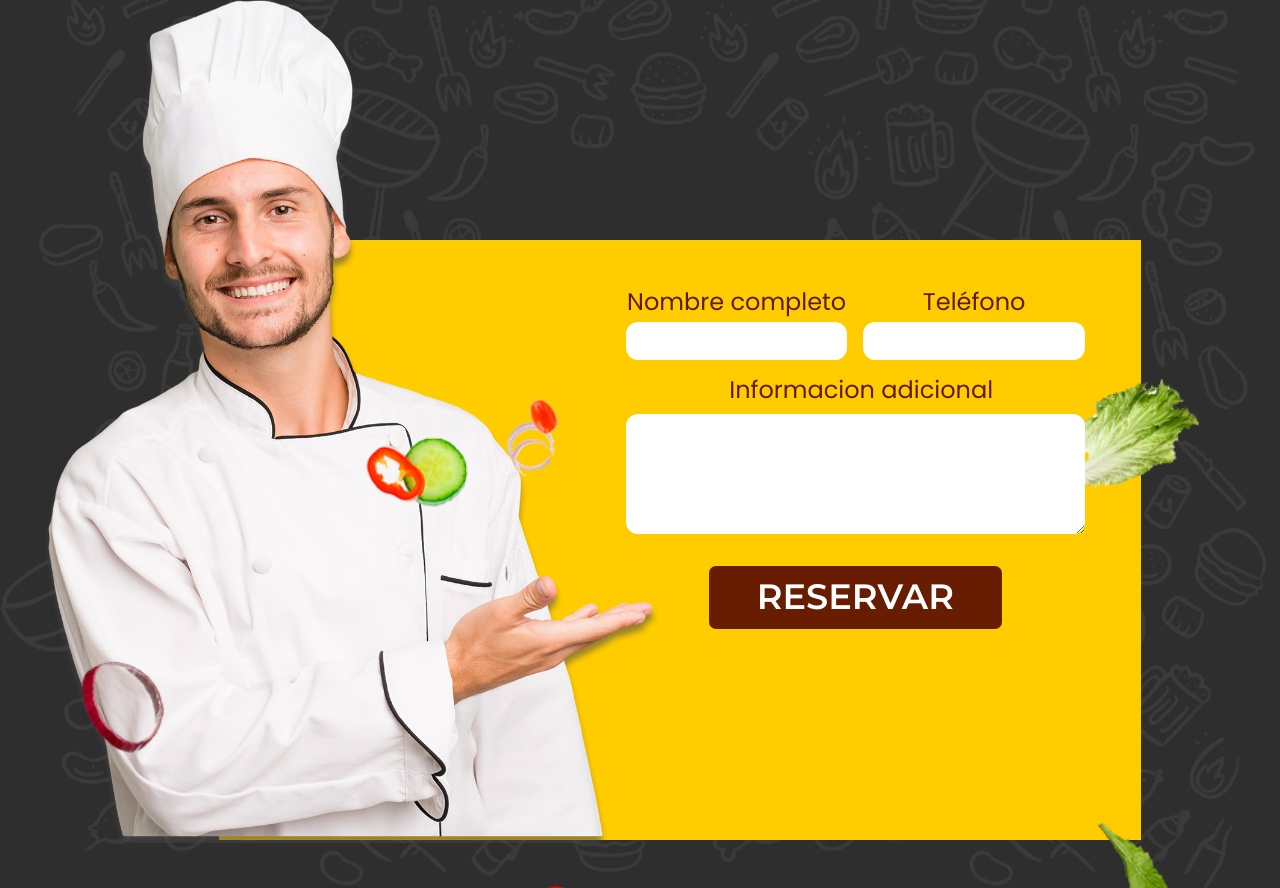
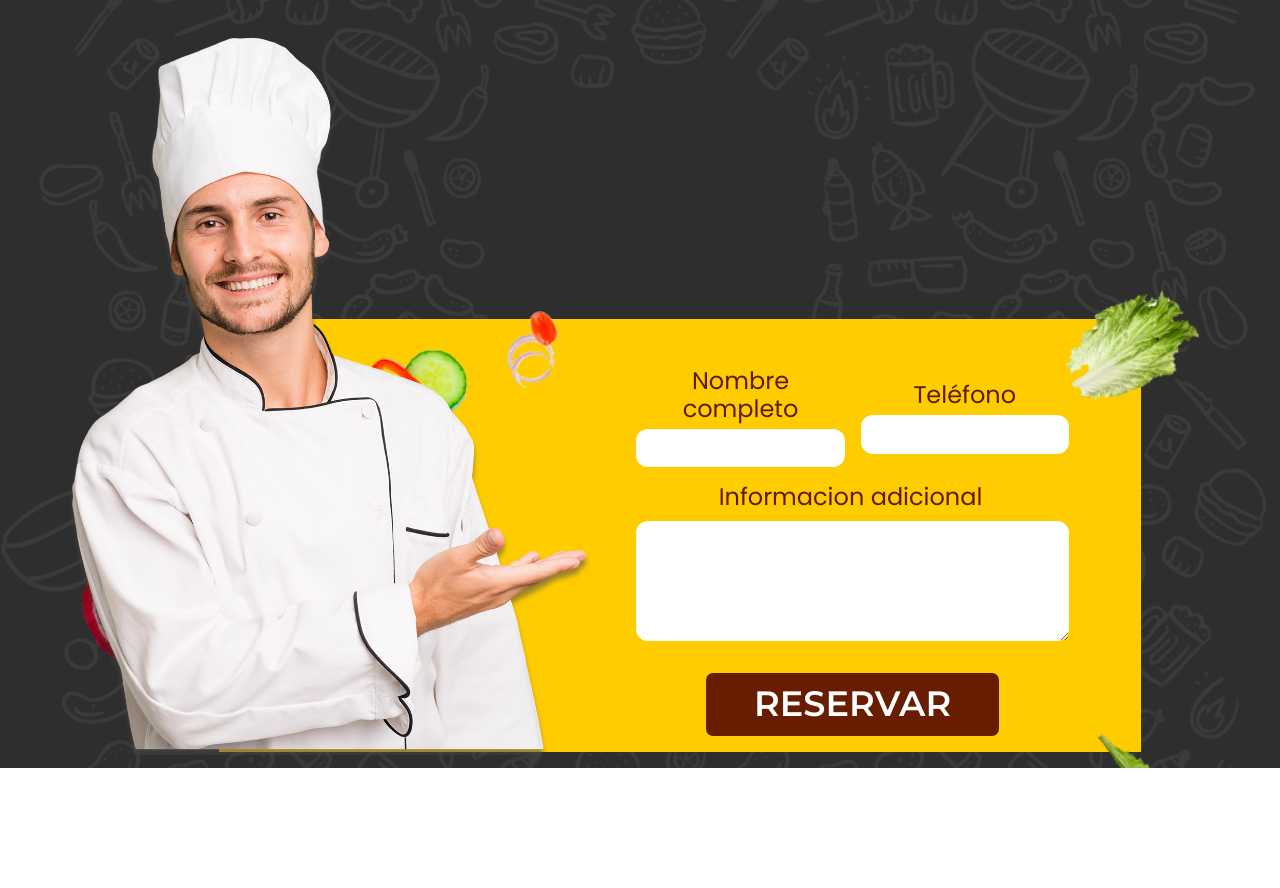
Before and after one commit to lassonico/restaurante-hotel, a plain HTML site: page index.html in a window 1280 px wide. Shown: the part 2440-3328 px from the top of the page. After the commit the page ends 3208 px from the top, so only its background shows below. Drawn offline with Linux system fonts and the light colour scheme.

Commit message:
mas ajustes

```diff
--- a/app.css
+++ b/app.css
@@ -469,8 +469,8 @@ body{
     background-size: cover;
     background-position: center center;
     width: 100%;
-    height: 90vh;
-    padding: 2rem 10px;
+    height: 70vh;
+    padding: 1rem 1rem;
     margin-top: .2rem;
     overflow: hidden;
 }
@@ -482,6 +482,12 @@ body{
     }
 }
 
+@media (min-width:1250px){
+    .contenedor-reservas{
+        height: 135vh;
+    }
+}
+
 .formulario{
     background-color: #ffcc00;
     position: absolute;
@@ -489,20 +495,21 @@ body{
     right: 0;
     left: 0;
     width: 94%;
-    height: 40%;
+    height: auto;
     margin: 2rem auto 0 auto;
+    padding: 1rem;
     border-radius: 10px;
 }
 
 @media (min-width: 768px){
     .formulario{
         position: absolute;
-        bottom: 3rem;
+        bottom: 1rem;
         left: 5rem;
         right: 0;
         width: 72%;
-        height: 50%;
         margin: 1rem auto 0 auto;
+        padding: 1rem;
         border-radius: 0;
         display: flex;
         align-items: center;
@@ -511,20 +518,20 @@ body{
 }
 
 .contenedor-reservas .img-chef{
+    position: absolute;
     width: 180px;
     position: absolute;
-    left: -39px;
+    left: -3rem;
     bottom: 0;
-    z-index: 10;
+    z-index: 1;
 }
 
 @media (min-width: 768px){
     .contenedor-reservas .img-chef{
-        width: 650px;
-        position: absolute;
+        width: 60%;
         right: 0;
         bottom: 0;
-        left: -21%;
+        left: -18%;
         bottom: -.2rem;
         z-index: 1;
     }
@@ -566,6 +573,7 @@ body{
 }
 
 .formulario form{
+    position: sticky;
     z-index: 10;
     width: 100%;
     height: auto;
@@ -575,9 +583,9 @@ body{
 
 @media (min-width: 768px){
     .formulario form{
-        width: 55%;
+        width: 54%;
         height: 100%;
-        margin-top: 6rem;
+        margin-top: 2rem;
         margin-right: 2rem;
     }
 }
@@ -627,7 +635,6 @@ form label{
 .contenedor-textarea textarea{
     font-family: 'Poppins', sans-serif;
     border: none;
-    padding: .9rem;
     border-radius: 3px;
     width: 100%;
     outline: none;
@@ -636,7 +643,7 @@ form label{
 .seccion-input input{
     width: 100%;
     margin: 0 auto;
-    padding: .5rem 0;
+    padding: .5rem;
     font-size: 1.2rem;
 }
 
@@ -645,6 +652,7 @@ form label{
     min-width: 200px;
     min-height: 70px;
     font-size: 1.2rem;
+    padding: .5rem;
 }
 
 @media (min-width: 768px){
@@ -659,7 +667,7 @@ form label{
         min-width: 100%;
         width: 100%;
         height: 120px;
-        font-size: 1.7rem;
+        font-size: 1.2rem;
         border-radius: 12px;
     }
 }
@@ -707,7 +715,7 @@ form button{
     transform: rotate(-15deg);
     transform: translateY(-50px);
     object-position: center center;
-    z-index: 1;
+    z-index: 0;
 }
 @media (min-width: 420px){
     .img-vegetales{
@@ -720,6 +728,5 @@ form button{
         bottom: -10rem;
         right: -12rem;
         width: 150%;
-        z-index: 2;
     }
 }
```
